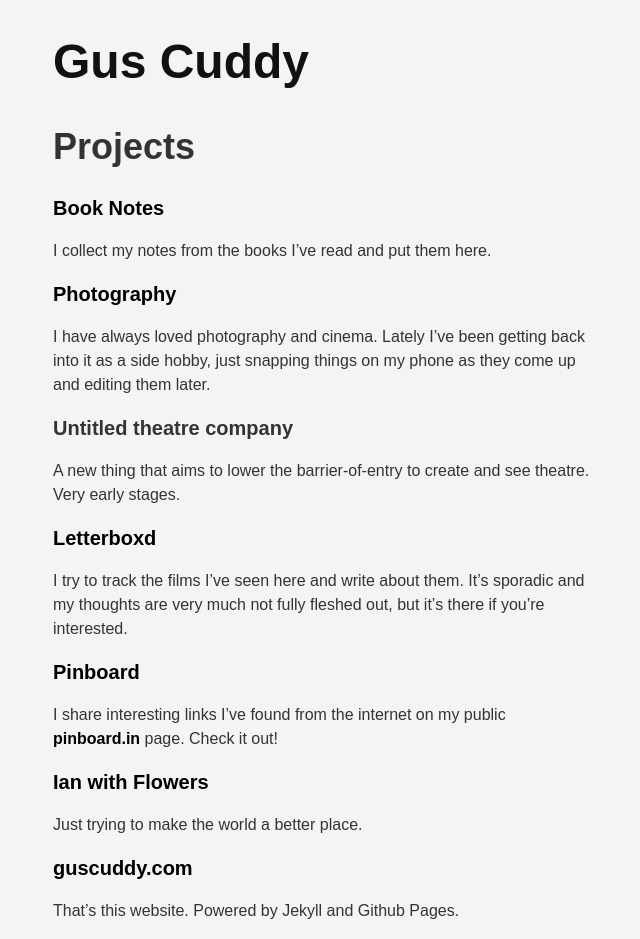
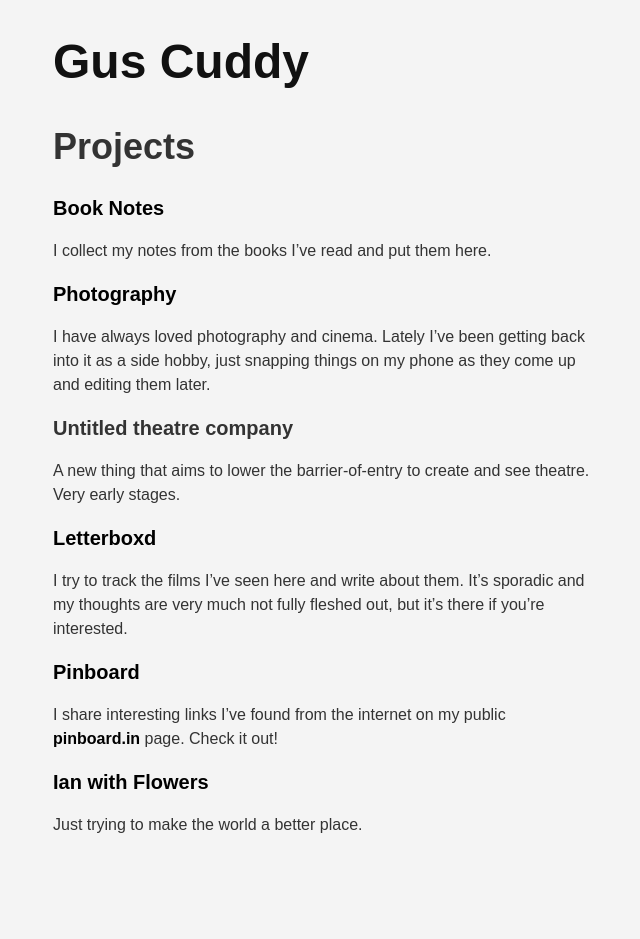
Before and after one commit to gcuddy/gcuddy.github.io, a Jekyll site: the page built from projects.md, in a window 1280 px wide. Shown: the whole page, without its empty margins (11-651 px from the left). Built offline with Jekyll 4.4.1, drawn with Linux system fonts in a browser that asks for light colours; nearby versions of some CDN libraries; library files that are not in the unit come from our copies; after the commit the page ends 900 px from its top, so only the background shows below that.

Commit message:
Some updates.

```diff
--- a/projects.md
+++ b/projects.md
@@ -36,8 +36,3 @@
 {: .f4}
 
 Just trying to make the world a better place.
-
-# [guscuddy.com](https://github.com/gcuddy/gcuddy.github.io)
-{: .f4}
-
-That's this website. Powered by Jekyll and Github Pages.
```
Also changed, not shown: index.md (+1 -1 lines).
